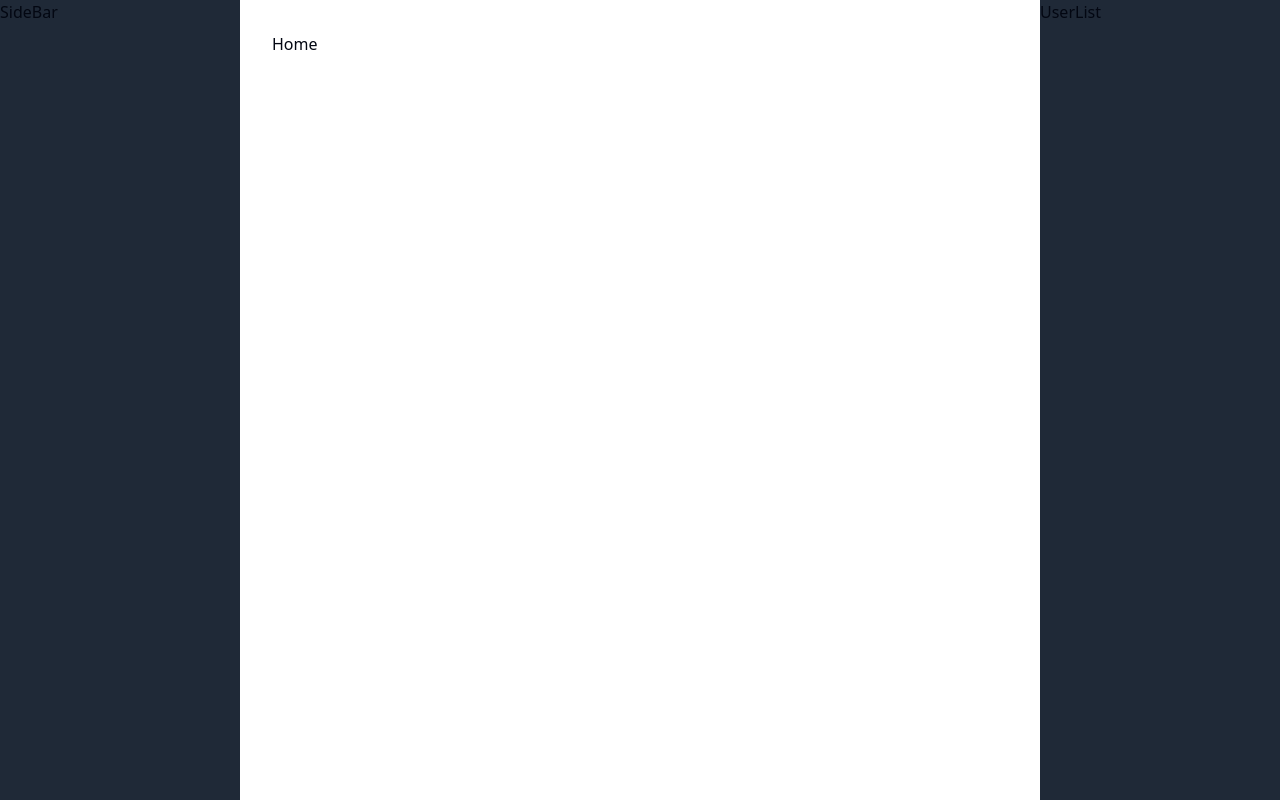
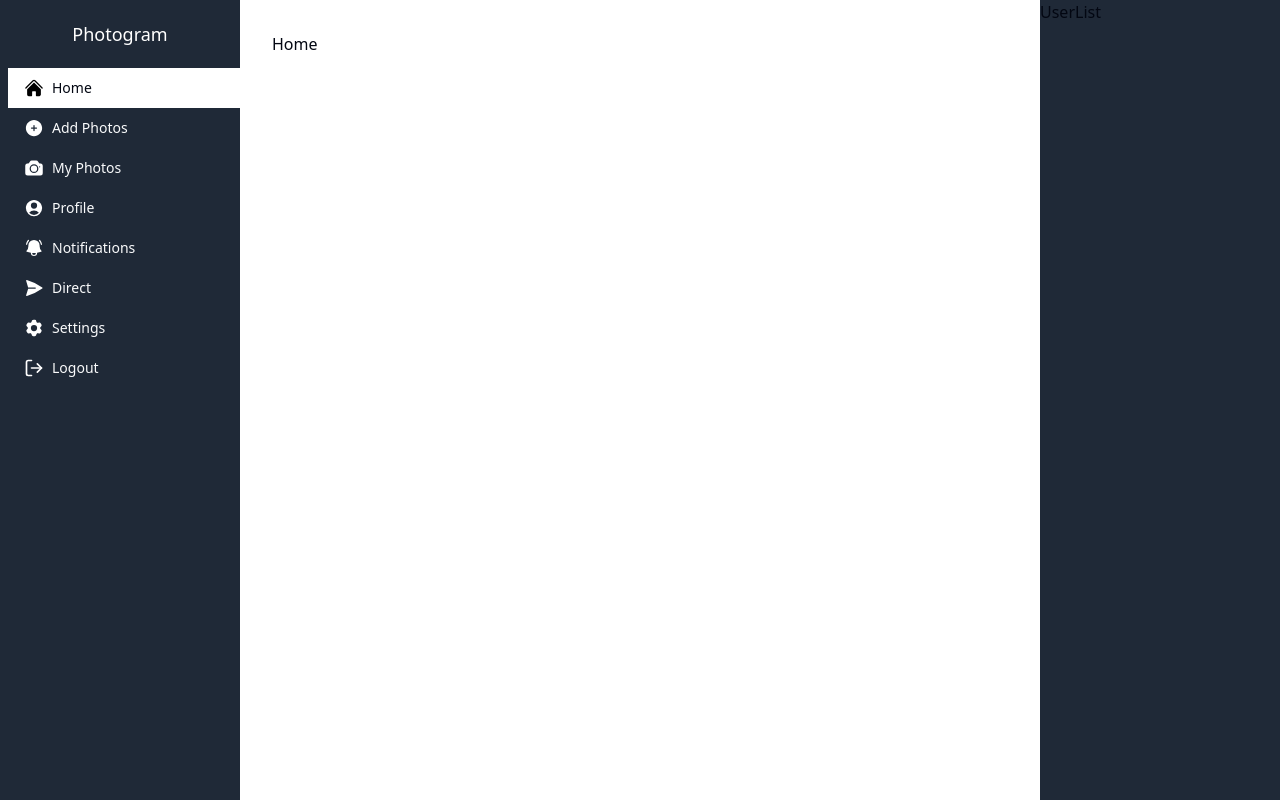
Before and after one commit to rorisangputu/photogram, a React (Vite) app: page / in a window 1280 px wide. Built offline with nearby package versions, Linux system fonts and the light colour scheme; no server answers; sample sign-in values are in the browser's storage.

Commit message:
adding nav elements

```diff
--- a/src/components/sidebar/index.tsx
+++ b/src/components/sidebar/index.tsx
@@ -2,24 +2,112 @@ import * as React from 'react';
 import homeIcon from '../../assets/icons/home.svg'
 import addIcon from '../../assets/icons/add.svg'
 import directIcon from '../../assets/icons/direct.svg'
-import logoutIcon from '../../assets/icons/logout.svg'
 import myphotosIcon from '../../assets/icons/myphotos.svg'
 import settingsIcon from '../../assets/icons/settings.svg'
+import notificationIcon from '../../assets/icons/notification.svg'
+import profileIcon from '../../assets/icons/profile.svg'
+import { Link, useLocation } from 'react-router-dom';
+import { cn } from '@/lib/utils';
+import { buttonVariants } from '../ui/button';
+import { LogOutIcon } from 'lucide-react';
+import { useUserAuth } from '@/context/userAuthContext';
+
 interface ISideBarProps {
 }
 
 const navItems = [
     {
         name: 'Home',
+        link: '/',
+        icon: homeIcon
+    },
+    {
+        name: 'Add Photos',
+        link: '/post',
+        icon: addIcon
+    },
+    {
+        name: 'My Photos',
+        link: '/myphotos',
+        icon: myphotosIcon
+    },
+    {
+        name: 'Profile',
+        link: '/profile',
+        icon: profileIcon
+    },
+    {
+        name: 'Notifications',
         link: '#',
-        icon: homeIcon
-    }
+        icon: notificationIcon
+    },
+    {
+        name: 'Direct',
+        link: '#',
+        icon: directIcon
+    },
+    {
+        name: 'Settings',
+        link: '#',
+        icon: settingsIcon
+    },
 ]
 const SideBar: React.FunctionComponent<ISideBarProps> = (props) => {
+    const { pathname } = useLocation();
+    const { logOut } = useUserAuth();
     return (
-        <div>
-            SideBar
-        </div>
+        <nav className='flex flex-col space-x-2 relative h-screen max-w-sm w-full'>
+            <div className='flex justify-center m-5'>
+                <div className='text-white text-lg'>
+                    Photogram
+                </div>
+            </div>
+                {navItems.map((item) => (
+                    <div className={cn(buttonVariants({ variant: "default" }),
+                        pathname === item.link
+                            ? "bg-white text-white-800 hover:bg-white rounded-none"
+                            : "hover:bg-slate-950 hover:text-white bg-transparent rounded-none",
+                        "justify-start"
+                    )} key={item.name}>
+                        <Link to={item.link} className='flex'>
+                            <span>
+                                <img src={item.icon} className='h-5 w-5 mr-2 text-white' alt={item.name}
+                                    style={{
+                                        filter: `${
+                                    pathname === item.link ? "invert(0)" : "invert(1)"
+                                        }`
+                                }}/>
+                            </span>
+                            <span>
+                                {item.name}
+                            </span>
+                        </Link>
+                    </div>
+                ))}
+            <div className={cn(buttonVariants({ variant: "default" }),
+                pathname === '/login'
+                ? "bg-white text-white-800 hover:bg-white rounded-none"
+                : "hover:bg-slate-950 hover:text-white bg-transparent rounded-none",
+                "justify-start"
+                )}
+
+            >
+                <Link to='/login' className='flex'
+                onClick={logOut}>
+                    <span style={{
+                                filter: `${
+                            pathname === '/login'? "invert(1)" : "invert(0)"
+                                }`
+                        }}>
+                        <LogOutIcon color='white' className='h-5 w-5 mr-2 text-white'
+                            />
+                    </span>
+                    <span>
+                        Logout
+                    </span>
+                </Link>
+            </div>
+        </nav>
     );
 };
 
--- a/src/routes.tsx
+++ b/src/routes.tsx
@@ -6,6 +6,7 @@ import SignUp from "./pages/signup";
 import Profile from "./pages/profile";
 import MyPhotos from "./pages/myphotos";
 import ProtectedRoutes from "./components/ProtectedRoutes";
+import CreatePost from "./pages/post";
 
 const router = createBrowserRouter([
     {
@@ -19,6 +20,11 @@ const router = createBrowserRouter([
             {
                 path: '/profile',
                 element: <Profile/>,
+                errorElement: <Error/>
+            },
+            {
+                path: '/post',
+                element: <CreatePost/>,
                 errorElement: <Error/>
             },
             {
```
